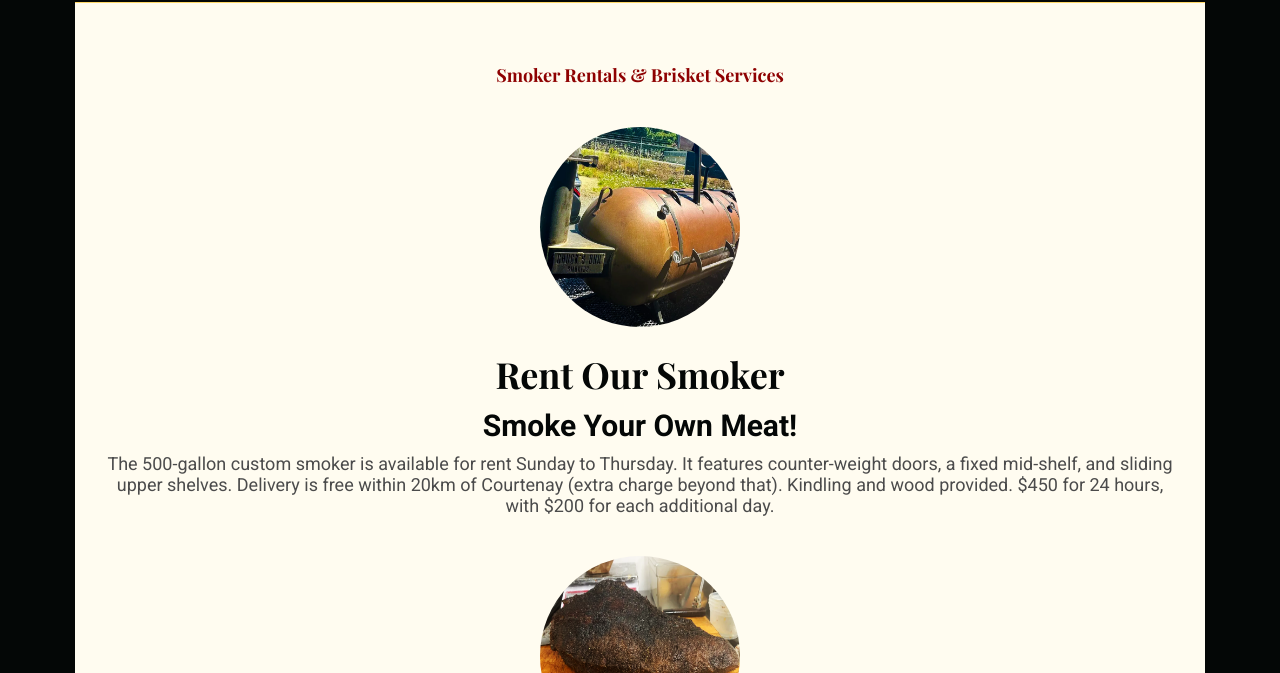
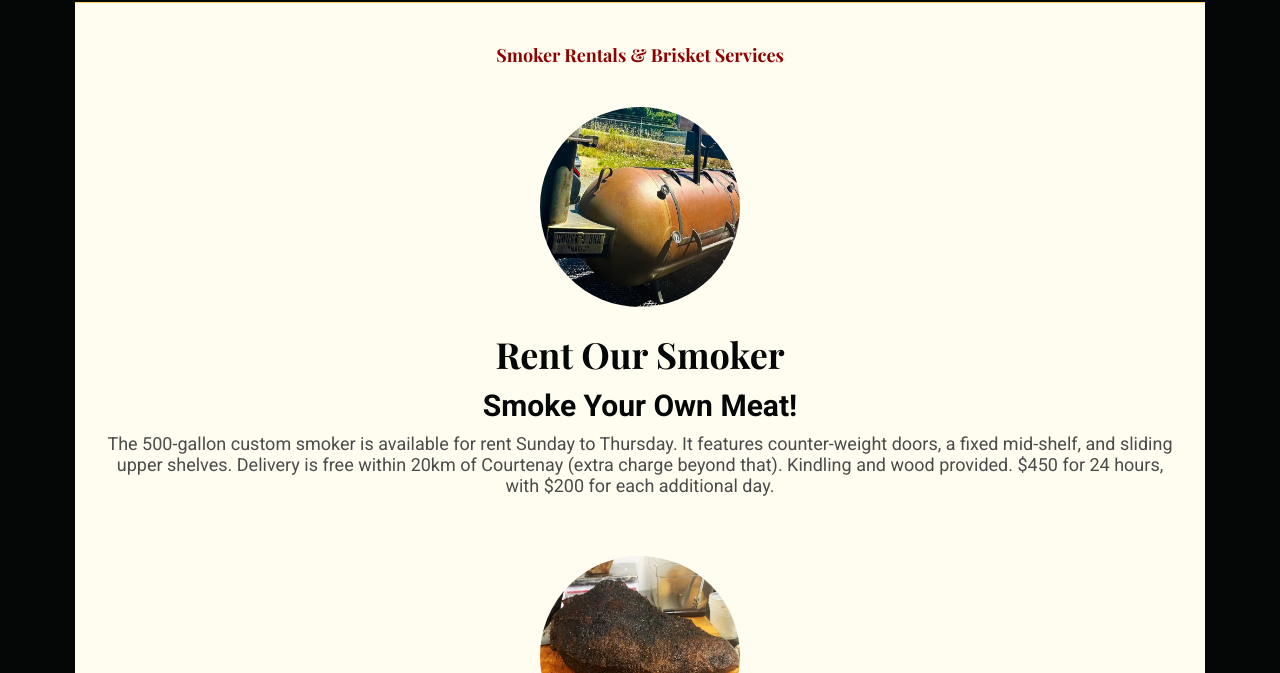
Before and after one commit to nic-dgl103-f24-cvs2/project-SunyeongJ-dev, a plain HTML site: page services.html in a window 1280 px wide. Shown: the part 127-800 px from the top of the page. Drawn offline with nearby package versions, Linux system fonts and the light colour scheme.

Commit message:
Format with Prettier

```diff
--- a/style.css
+++ b/style.css
@@ -27,7 +27,7 @@ h1,
 h2,
 h3 {
   font-family: "Playfair Display", serif;
-  color: #8E0101;
+  color: #8e0101;
   margin: 0;
 }
 
@@ -113,7 +113,7 @@ header div a {
 }
 
 .about p {
-    color: #4b4b4b;
+  color: #4b4b4b;
 }
 
 .about div {
@@ -332,35 +332,38 @@ div .no-border {
 .services-section {
   text-align: center;
   background-color: #fffcf0;
-  padding: 40px 0;
+}
+
+.services-section div {
+  padding: 20px 0;
 }
 
 .services-section img {
   width: 200px;
   height: 200px;
-  margin: 20px 20px;
+  margin: 20px;
   border-radius: 50%;
 }
 
 .services-section h1 {
   margin: 0;
-  padding: 20px 0;
+  padding-top: 40px;
   font-size: 1.8rem;
 }
 
 .services-section h2 {
-  color:#040706;
+  color: #040706;
 }
 
 .services-section h3 {
-  color:#040706;
+  color: #040706;
   font-family: "Roboto", sans-serif;
   margin: 10px;
 }
 
 .services-section p {
   margin: 0;
-  padding: 0 30px 20px 30px;
+  padding: 0 30px;
   color: #4b4b4b;
 }
 
```
